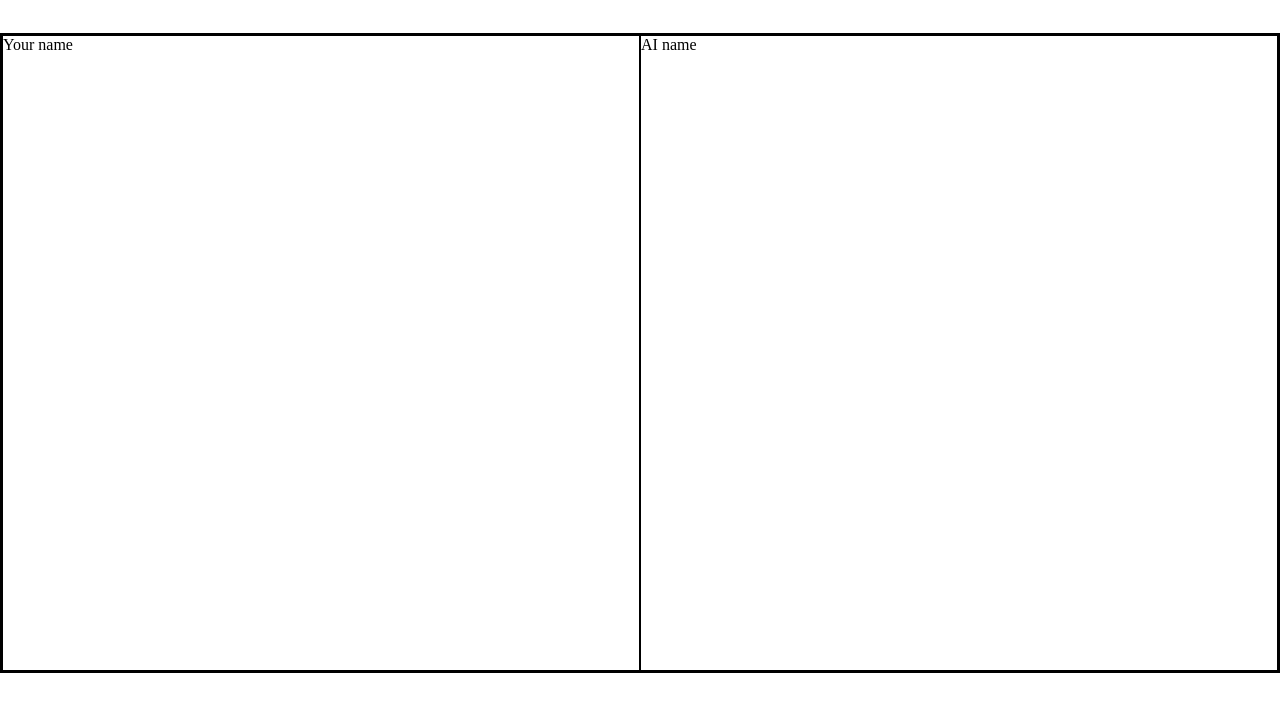
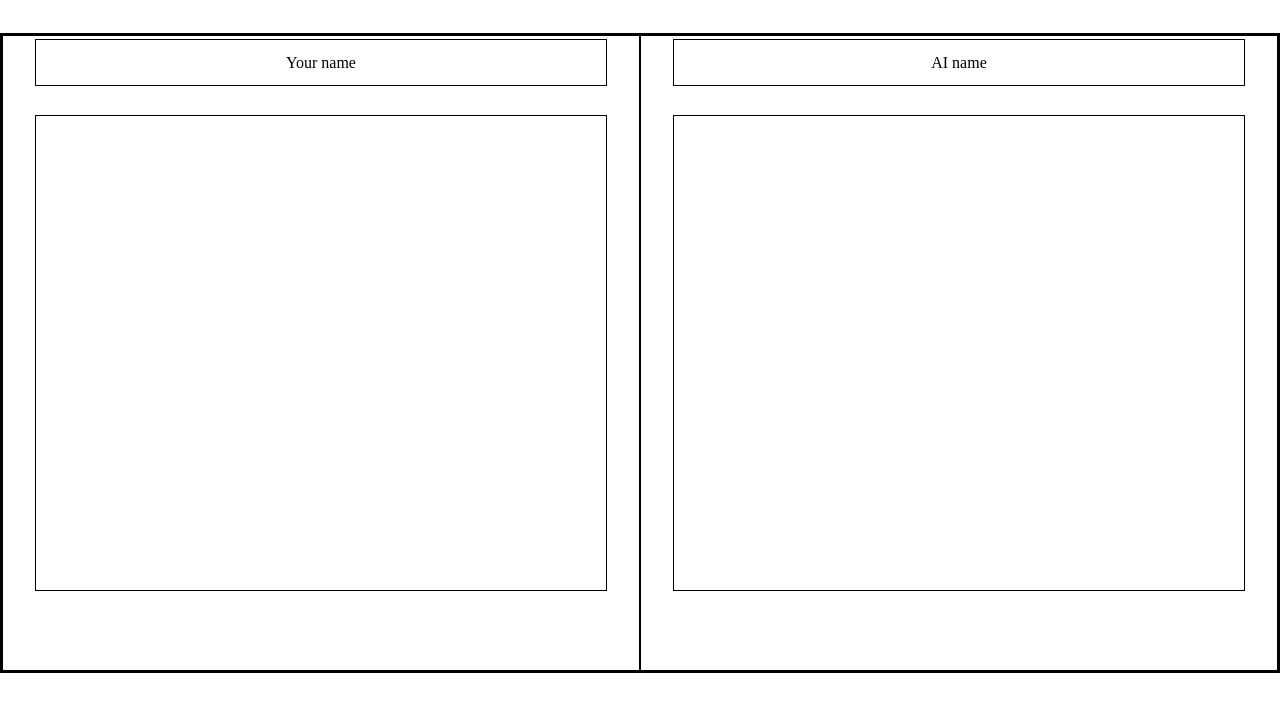
Before and after one commit to SloaneTribble/battleship, a website built with webpack: page src/index.html in a window 1280 px wide. Shown: the part 38-750 px from the top of the page. Built offline with nearby package versions, Linux system fonts and the light colour scheme.

Commit message:
Begin styling basic display

```diff
--- a/src/index.html
+++ b/src/index.html
@@ -11,10 +11,12 @@
         <h1 class="title">Battlepillars</h1>
         <div class="game-container">
             <div class="user-container">
-                <div class="user-title">Your name</div>
+                <div class="player-title">Your name</div>
+                <div class="user-board"></div>
             </div>
             <div class="ai-container">
-                <div class="ai-title">AI name</div>
+                <div class="player-title">AI name</div>
+                <div class="ai-board"></div>
             </div>
         </div>
     </div>
--- a/src/style.css
+++ b/src/style.css
@@ -36,4 +36,26 @@ body{
 .user-container,
 .ai-container{
     border: 1px solid black;
+    display: grid;
+    grid-template-rows: 1fr 10fr 1fr;
+    justify-items: center;
+    align-items: center;
+
 }
+
+.player-title{
+    border: .5px solid black;
+    width: 90%;
+    height: 90%;
+    text-align: center;
+    display: flex;
+    justify-content: center;
+    align-items: center;
+}
+
+.user-board,
+.ai-board{
+    border: 1px solid black;
+    height: 90%;
+    width: 90%;
+}
```
Also changed, not shown: dist/bundle.js, dist/index.html, 1 other file.
